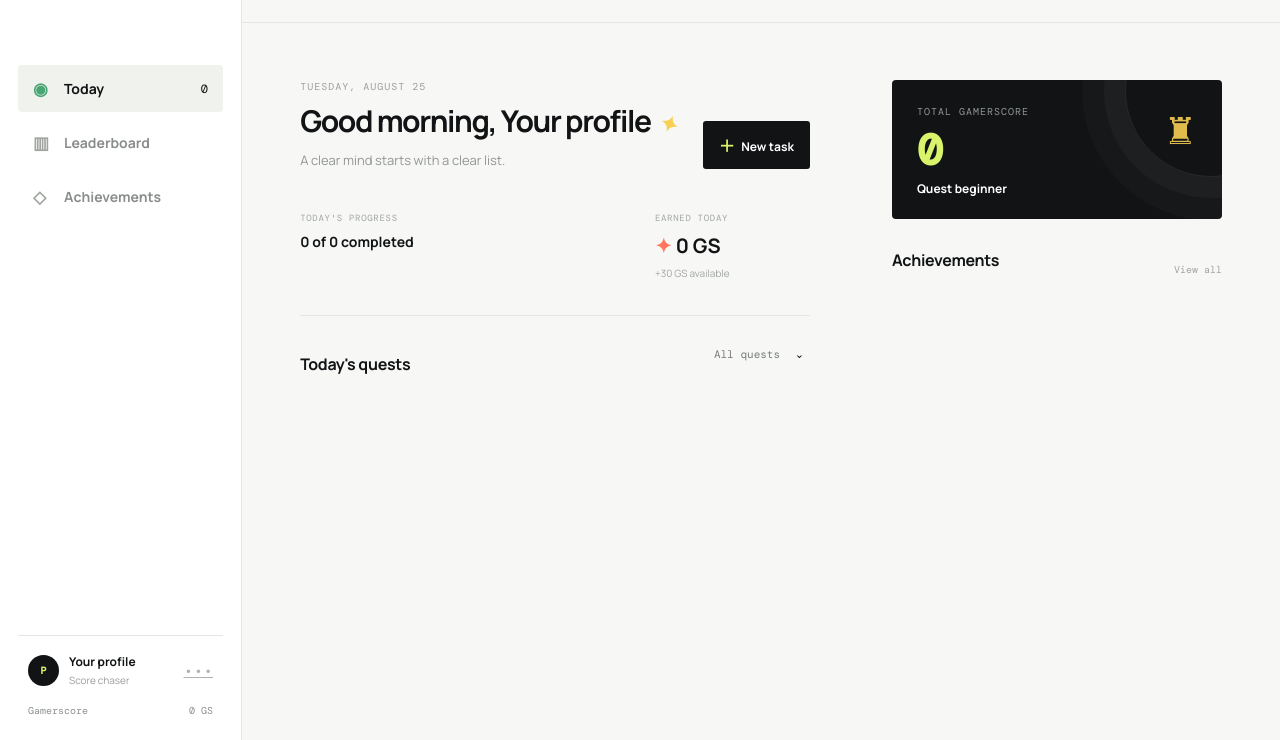
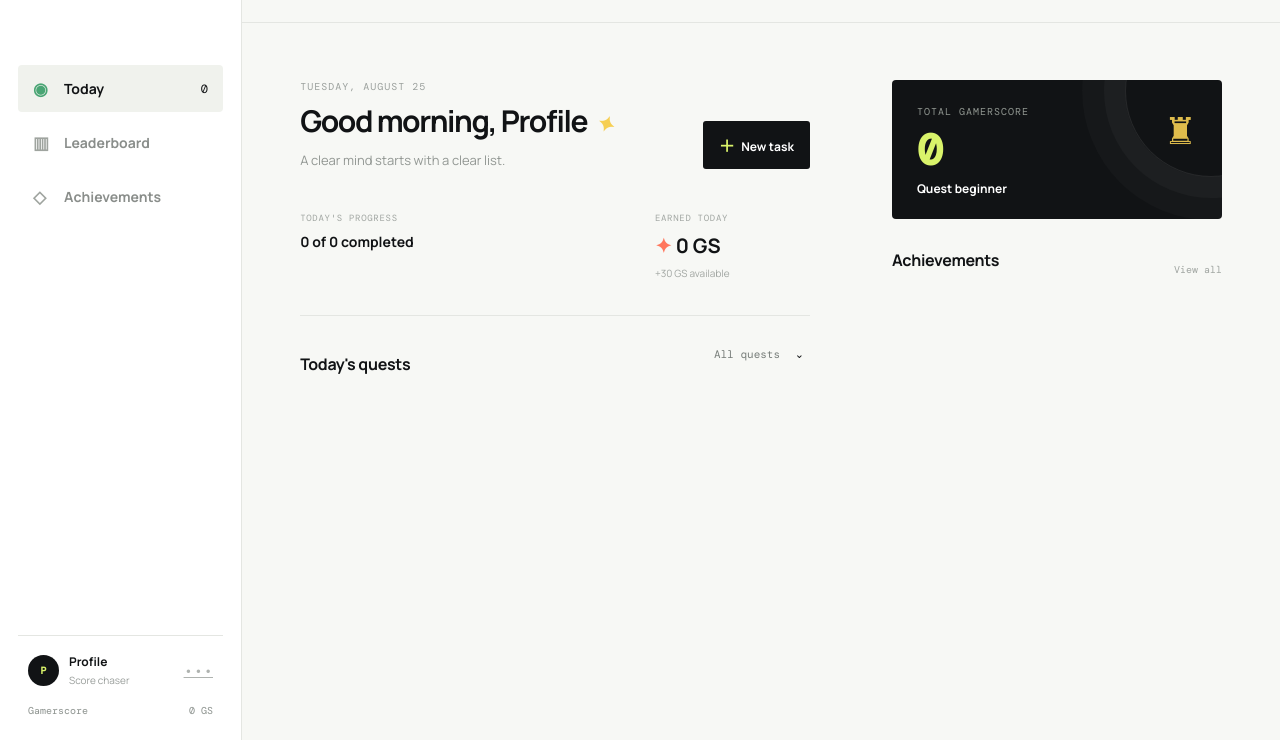
Before and after one commit to ganonx86/ganonx86.github.io, a website: page dashboard.html in a window 1280 px wide. Shown: the part 60-800 px from the top of the page. Drawn offline with nearby package versions, Linux system fonts and the light colour scheme; sample sign-in values are in the browser's storage.

Commit message:
Use account name in profile holders

```diff
--- a/dashboard.html
+++ b/dashboard.html
@@ -21,15 +21,15 @@
           <a class="nav-item" href="achievements.html"><span class="nav-icon">◇</span> Achievements</a>
         </nav>
         <div class="sidebar-bottom">
-          <div class="mini-profile"><div class="avatar">P</div><div><strong>Your profile</strong><span>Score chaser</span></div><a class="icon-button" href="profile.html" aria-label="Open profile menu">•••</a></div>
+          <div class="mini-profile"><div class="avatar">P</div><div><strong>Profile</strong><span>Score chaser</span></div><a class="icon-button" href="profile.html" aria-label="Open profile menu">•••</a></div>
           <div class="xp-mini"><div class="xp-mini-top"><span>Gamerscore</span><span>0 GS</span></div><div class="progress-track"><div class="progress-fill" style="width:0%"></div></div></div>
         </div>
       </aside>
       <main class="main-content" id="top">
-        <header class="topbar"><div class="breadcrumb">Workspace <span>/</span> Today</div><div class="top-actions"><a class="avatar avatar-small" href="profile.html" aria-label="Your profile">P</a></div></header>
+        <header class="topbar"><div class="breadcrumb">Workspace <span>/</span> Today</div><div class="top-actions"><a class="avatar avatar-small" href="profile.html" aria-label="Profile">P</a></div></header>
         <div class="content-grid" id="today-layout">
           <section class="primary-column" id="today">
-            <div class="page-heading"><div><p class="eyebrow">TUESDAY, AUGUST 25</p><h1>Good morning, Your profile <span class="wave">✦</span></h1><p class="heading-copy">A clear mind starts with a clear list.</p></div><button class="button button-primary" id="addTaskBtn"><span>＋</span> New task</button></div>
+            <div class="page-heading"><div><p class="eyebrow">TUESDAY, AUGUST 25</p><h1>Good morning, Profile <span class="wave">✦</span></h1><p class="heading-copy">A clear mind starts with a clear list.</p></div><button class="button button-primary" id="addTaskBtn"><span>＋</span> New task</button></div>
             <div class="stat-row"><div class="stat"><span class="stat-label">TODAY'S PROGRESS</span><strong id="progressText">0 of 0 completed</strong><div class="progress-track"><div class="progress-fill" id="dayProgress" style="width:0%"></div></div></div><div class="stat stat-points"><span class="stat-label">EARNED TODAY</span><strong><span class="spark">✦</span> <span id="todayPoints">0</span> GS</strong><span class="stat-note">+30 GS available</span></div></div>
             <div class="section-heading"><h2>Today's quests</h2><button class="filter-button" id="filterBtn">All quests <span>⌄</span></button></div>
             <div class="task-list" id="taskList"></div>
@@ -43,7 +43,7 @@
         <section class="leaderboard-page" id="leaderboard" hidden>
           <div class="leaderboard-heading"><div><p class="eyebrow">COMMUNITY SCOREBOARD</p><h1>Leaderboard <span class="wave">✦</span></h1><p class="heading-copy">A little friendly pressure for the quests that matter.</p></div><div class="leaderboard-period"><span>THIS WEEK</span><strong>Aug 19 - 25</strong></div></div>
           <div class="leaderboard-grid">
-            <section class="ranking-panel"><div class="section-heading"><h2>Top questers</h2><span class="ranking-note">Updated just now</span></div><div class="ranking-list"><article class="rank-row rank-you"><span class="rank-number">1</span><div class="rank-avatar avatar-you">P</div><div class="rank-person"><strong>Your profile <em>You</em></strong><span>0 quests completed</span></div><b>0 <small>GS</small></b></article></div></section>
+            <section class="ranking-panel"><div class="section-heading"><h2>Top questers</h2><span class="ranking-note">Updated just now</span></div><div class="ranking-list"><article class="rank-row rank-you"><span class="rank-number">1</span><div class="rank-avatar avatar-you">P</div><div class="rank-person"><strong>Profile <em>You</em></strong><span>0 quests completed</span></div><b>0 <small>GS</small></b></article></div></section>
             <section class="personal-stats"><div class="section-heading"><h2>Your stats</h2><span class="stat-period">ALL TIME</span></div><div class="personal-score"><span>Total Gamerscore</span><strong>0 <small>GS</small></strong><div class="personal-progress"><span style="width:0%"></span></div><small>0% toward your next milestone</small></div><div class="stat-metrics"><div><strong>0</strong><span>Quests done</span></div><div><strong>0</strong><span>Day streak</span></div><div><strong>0%</strong><span>Completion rate</span></div><div><strong>0</strong><span>This week</span></div></div></section>
           </div>
           <section class="score-insight"><span class="insight-mark">✦</span><div><strong>Ready to start your quest?</strong><p>Complete your first quest to begin your journey.</p></div><button class="button button-primary" data-view="today">View quests <span>→</span></button></section>
--- a/user-profile.js
+++ b/user-profile.js
@@ -3,7 +3,7 @@ const sessionEmail = sessionStorage.getItem('questscore-session');
 const account = accounts.find(item => item.email === sessionEmail) || JSON.parse(localStorage.getItem('questscore-account') || 'null');
 const profile = account?.profile || JSON.parse(localStorage.getItem('questscore-profile') || 'null');
 const fullName = [profile?.firstName, profile?.lastName].filter(Boolean).join(' ');
-const displayName = profile?.gamertag || fullName || account?.email?.split('@')[0] || 'Player';
+const displayName = profile?.gamertag || fullName || account?.email?.split('@')[0] || 'Profile';
 const initials = (profile?.firstName?.[0] || displayName[0] || 'P').concat(profile?.lastName?.[0] || '').toUpperCase();
 const accountScore = Number(account?.gamerscore || 0);
 const today = new Date();
```
